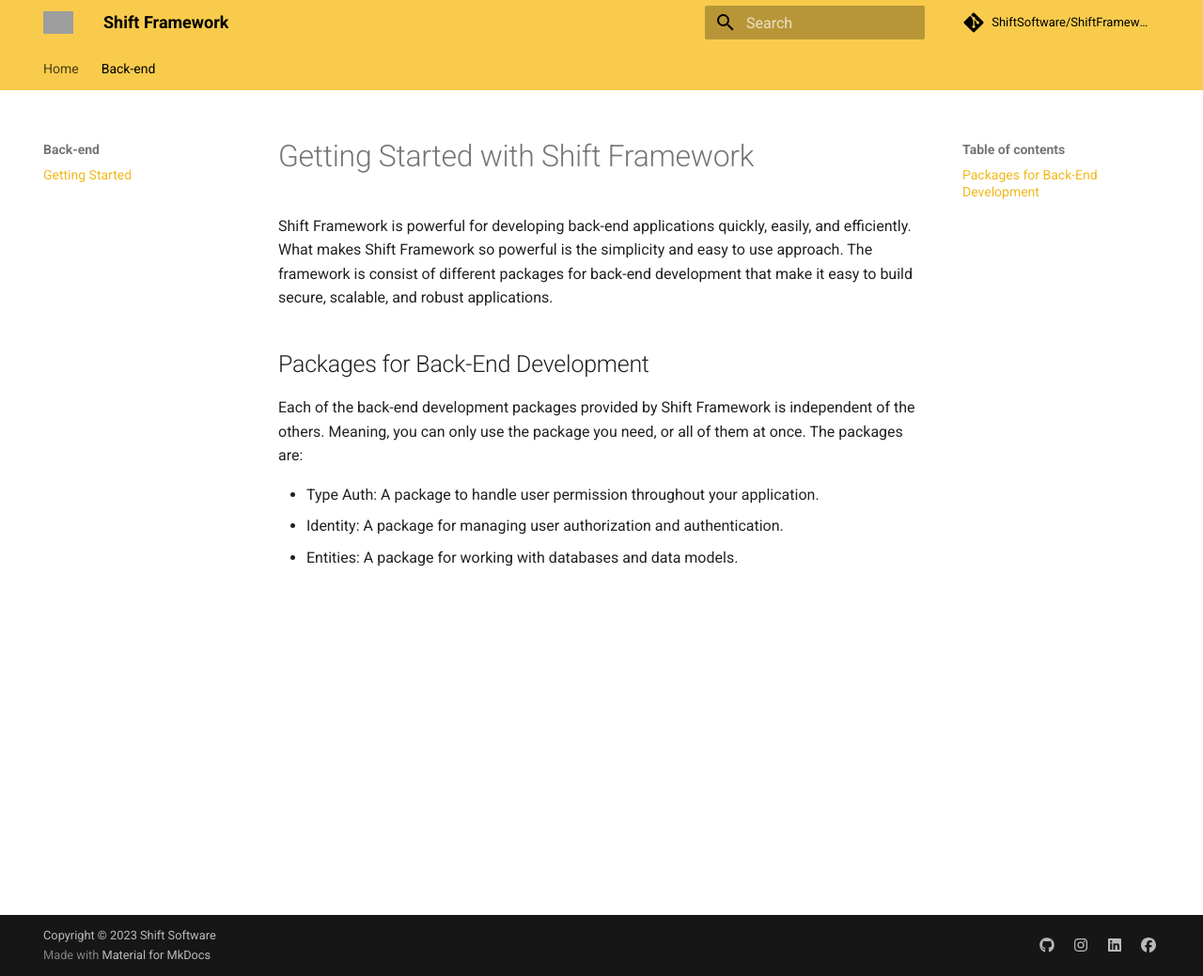
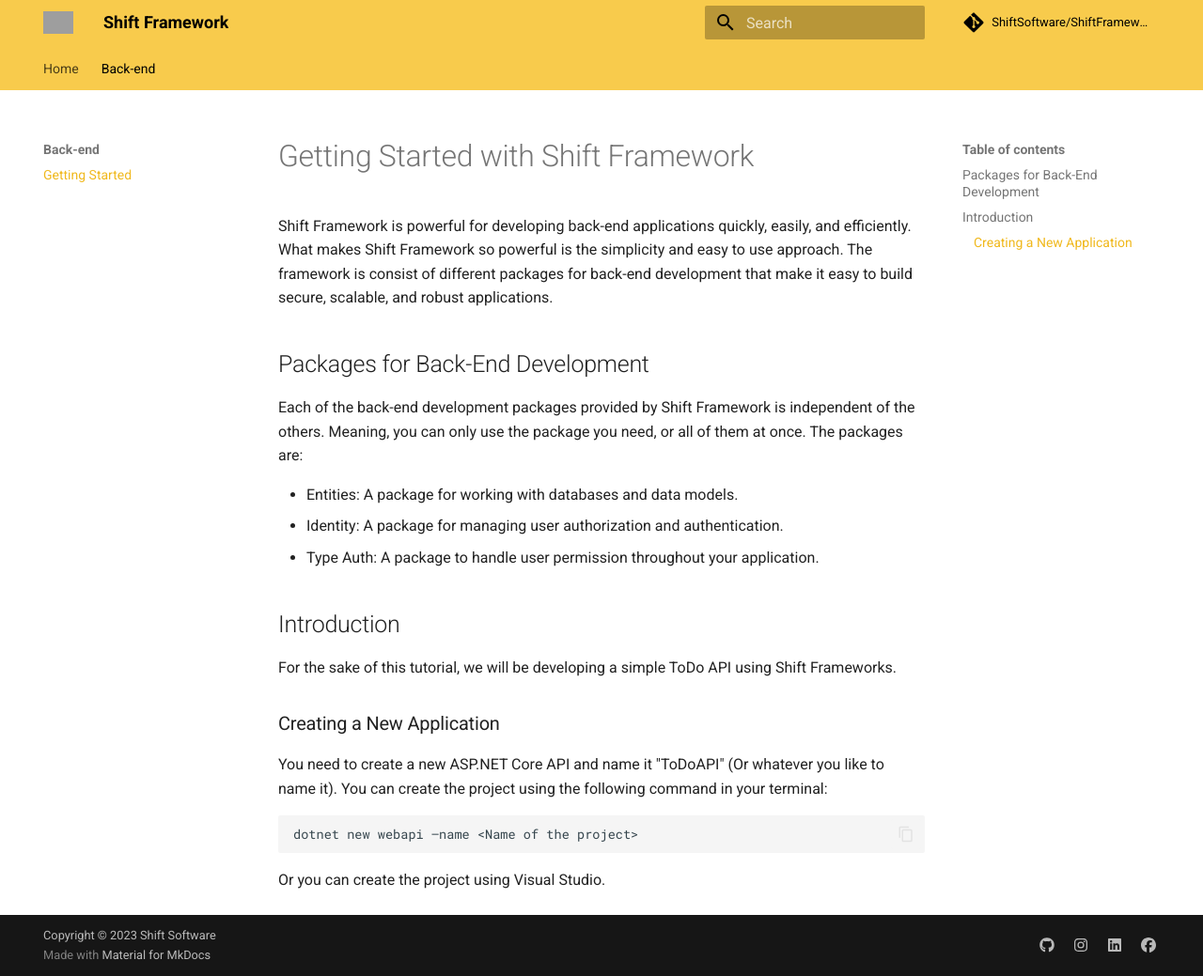
Before and after one commit to ShiftSoftware/ShiftFrameworkWebsite, an MkDocs documentation site: the page built from docs/back-end/getting-started.md, in a window 1280 px wide and 1039 px high. Shown: the whole window at 94% size. Built offline with MkDocs 1.6.1 and Material for MkDocs 9.7.7, drawn with Linux system fonts in a browser that asks for light colours; comment, search, counter and statistics services are not loaded; grey boxes are pictures that could not be loaded.

Commit message:
Update getting-started.md

````diff
--- a/docs/back-end/getting-started.md
+++ b/docs/back-end/getting-started.md
@@ -6,6 +6,18 @@
 
 Each of the back-end development packages provided by Shift Framework is independent of the others. Meaning, you can only use the package you need, or all of them at once. The packages are:
 
+- Entities: A package for working with databases and data models.
+- Identity: A package for managing user authorization and authentication.
 - Type Auth: A package to handle user permission throughout your application.
-- Identity: A package for managing user authorization and authentication.
-- Entities: A package for working with databases and data models.
+
+## Introduction
+
+For the sake of this tutorial, we will be developing a simple ToDo API using Shift Frameworks.
+
+### Creating a New Application
+
+You need to create a new ASP.NET Core API and name it "ToDoAPI" (Or whatever you like to name it). You can create the project using the following command in your terminal:
+``` sh
+dotnet new webapi –name <Name of the project>
+```
+Or you can create the project using Visual Studio.
````
